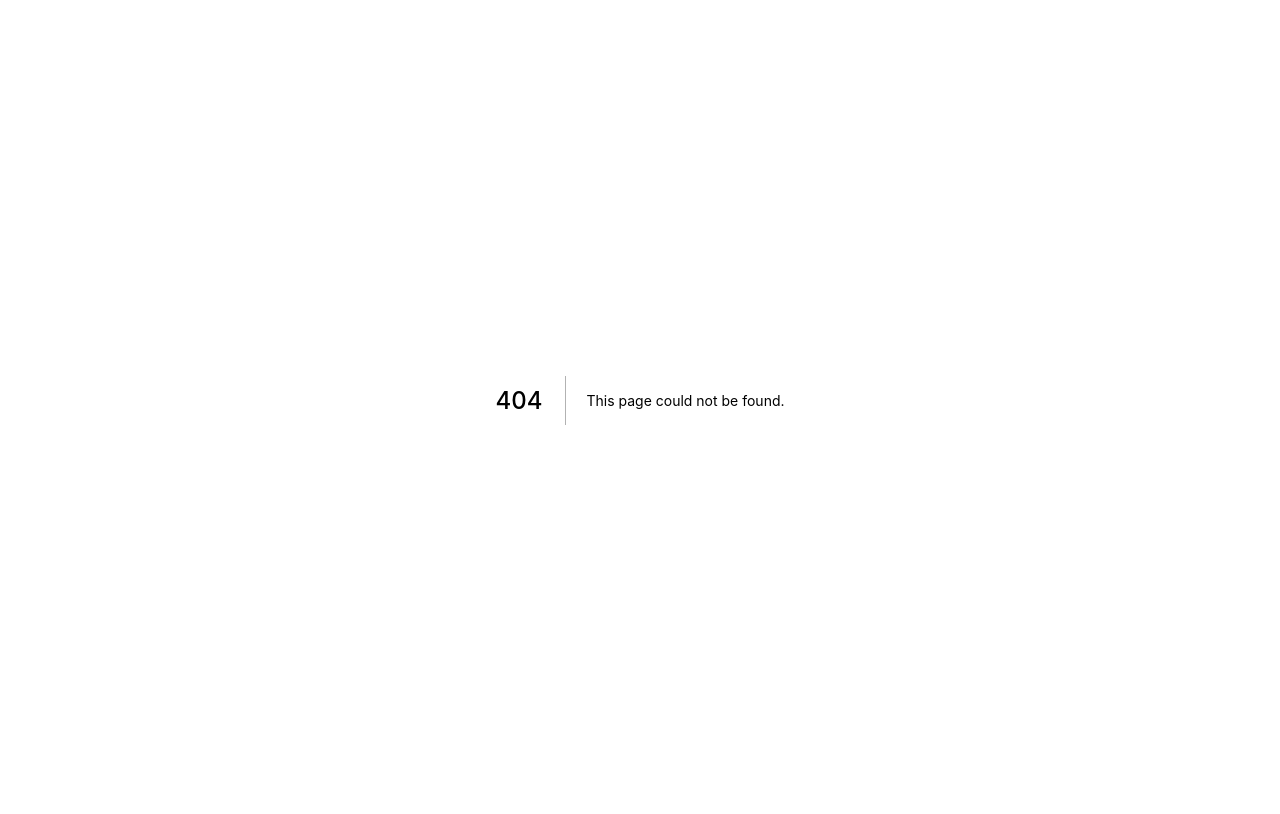
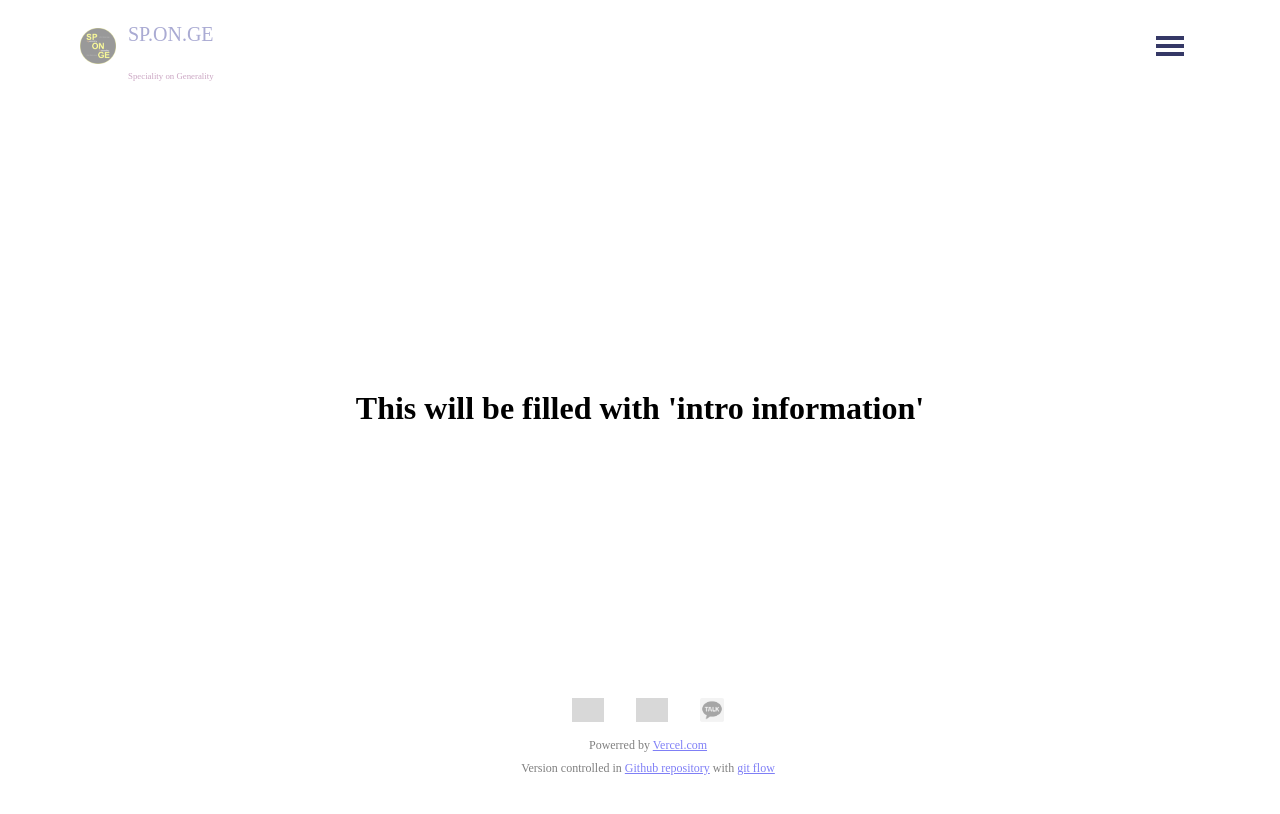
Before and after one commit to devJRL/DevOpsLab-TechProfile, a Next.js app in the folder next/: page /intro in a window 1280 px wide. Before the commit this address had no page. Built offline with nearby package versions, Linux system fonts and the light colour scheme; grey boxes are pictures that could not be loaded.

Commit message:
add link for '/intro' with scaffolding

```diff
--- a/next/components/_layouts/parts/footer/contacts.tsx
+++ b/next/components/_layouts/parts/footer/contacts.tsx
@@ -21,7 +21,7 @@ const contacts: contact[] = [
   },
   {
     name: "KakaoTalk",
-    thumbnail: "https://www.flaticon.com/svg/static/icons/svg/2111/2111496.svg",
+    thumbnail: "/static/images/logos/kakao-talk-logo.png",
     endpoint: "https://open.kakao.com/me/sponge_devJRL",
   },
 ];
--- a/next/components/_layouts/parts/header/index.scss
+++ b/next/components/_layouts/parts/header/index.scss
@@ -51,4 +51,8 @@ header {
   display: flex;
   justify-content: space-between;
   align-items: center;
+
+  &>a {
+    text-decoration: none;
+  }
 }
--- a/next/components/_layouts/parts/header/index.tsx
+++ b/next/components/_layouts/parts/header/index.tsx
@@ -1,3 +1,5 @@
+import Link from "next/link";
+
 import "./index.scss";
 import Hamburger from "./hamburger";
 
@@ -25,7 +27,11 @@ const Header = ({ isVisableLogo = true }: props) => {
   return (
     <header>
       <div className="header-wrapper">
-        <div className="logo">{makeLogo(isVisableLogo)}</div>
+        <Link href="/" as="/">
+          <a>
+            <div className="logo">{makeLogo(isVisableLogo)}</div>
+          </a>
+        </Link>
         <Hamburger />
       </div>
     </header>
--- a/next/components/arrows/index.scss
+++ b/next/components/arrows/index.scss
@@ -1,4 +1,8 @@
 .arrow {
   position: absolute;
   bottom: -215%;
+
+  &>a {
+    text-decoration: none;
+  }
 }
--- /dev/null
+++ b/next/components/intro/index.tsx
@@ -0,0 +1,5 @@
+const Intro = () => {
+  return <h1>This will be filled with 'intro information'</h1>;
+};
+
+export default Intro;
--- a/next/components/landing/index.tsx
+++ b/next/components/landing/index.tsx
@@ -9,7 +9,7 @@ const Landing = () => {
       <div className="landing">
         <Cover />
         <Owner />
-        <Arrows.down href={"/"} as={"/"} />
+        <Arrows.down href={"/intro"} as={"/intro"} />
       </div>
     </>
   );
--- /dev/null
+++ b/next/pages/intro.tsx
@@ -0,0 +1,8 @@
+import Layouts from "@/components/_layouts/";
+import Intro from "@/components/intro";
+
+const IntroPage = () => {
+  return <Layouts.OneBody oneBodyComponent={<Intro />} />;
+};
+
+export default IntroPage;
--- a/next/pages/intro/intro.tsx
+++ /dev/null
@@ -1,5 +0,0 @@
-const Intro = () => {
-  return <h1>This will be Intro page.</h1>;
-};
-
-export default Intro;
```
Also changed, not shown: next/public/static/images/logos/kakao-talk-logo.png (added).
